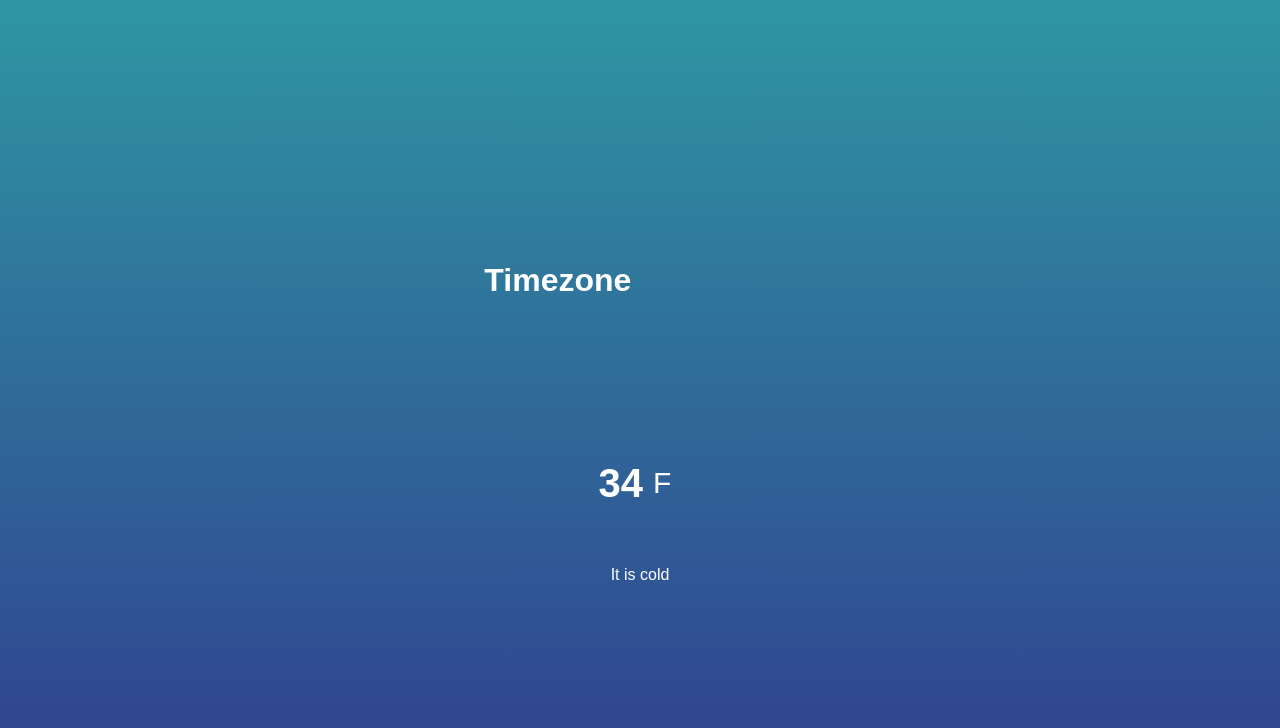
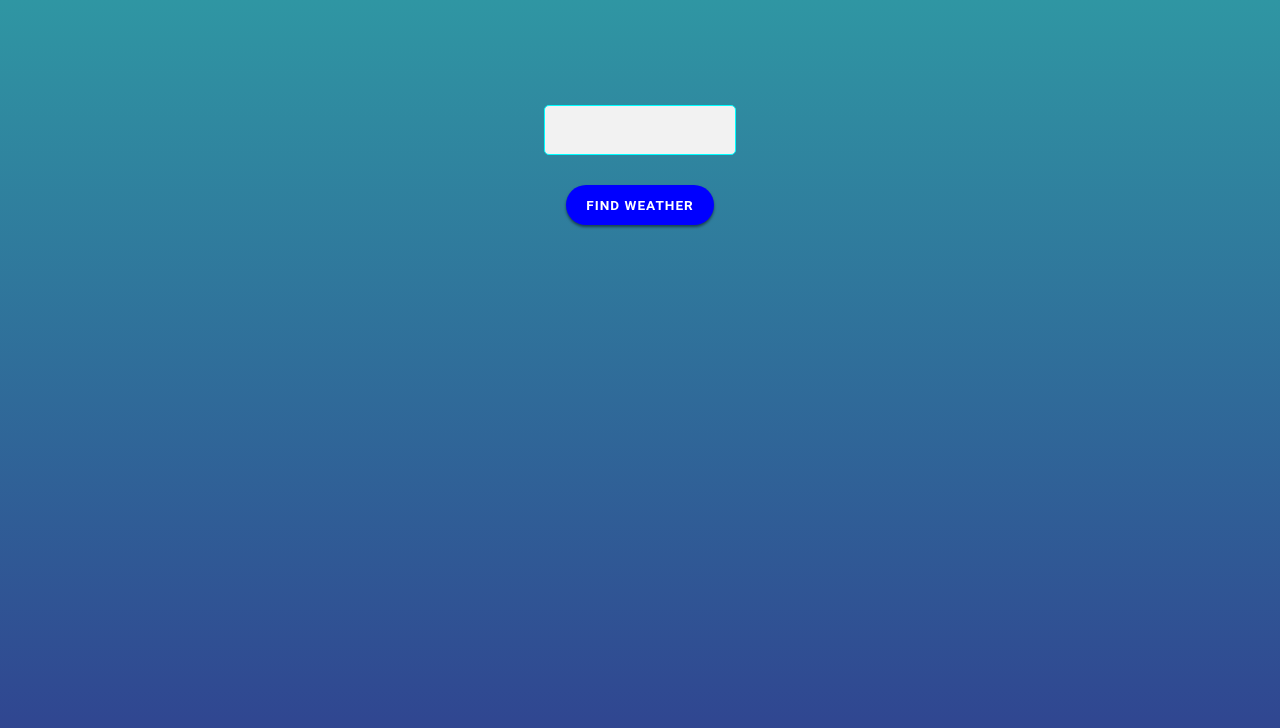
Before and after one commit to mcoiffman/weather-app, a plain HTML site: page index.html in a window 1280 px wide. Drawn offline with Linux system fonts and the light colour scheme.

Commit message:
finished app

```diff
--- a/css/style.css
+++ b/css/style.css
@@ -10,12 +10,13 @@ body {
   justify-content: center;
   flex-direction: column;
   align-items: center;
-    background: linear-gradient(rgb(47,150,163),rgb(48,62,143));
+  background: linear-gradient(rgb(47, 150, 163), rgb(48, 62, 143));
   font-family: sans-serif;
   color: white;
 }
 
-.location, .temperature {
+.location,
+.temperature {
   height: 30vh;
   width: 50%;
   display: flex;
@@ -25,6 +26,15 @@ body {
 
 .temperature {
   flex-direction: column;
+}
+
+.temperature-description {
+  height: 30vh;
+  width: 50%;
+  font-size: 30px;
+  display: flex;
+  justify-content: center;
+  margin-top: 20px;
 }
 
 .degree-section {
@@ -40,9 +50,67 @@ body {
 
 .degree-section h2 {
   font-size: 40px;
-
 }
 
 #icon-image {
   height: 125px;
 }
+
+.weather-btn {
+  padding: 0 1.5em;
+  height: 40px;
+  font-family: Roboto, Helvetica, sans-serif;
+  font-weight: 700;
+  font-size: 0.85em;
+  text-transform: uppercase;
+  letter-spacing: 1px;
+  color: #fff;
+  background-color: blue;
+  display: flex;
+  -webkit-box-align: center;
+  -ms-flex-align: center;
+  align-items: center;
+  -webkit-box-pack: center;
+  -ms-flex-pack: center;
+  justify-content: center;
+  max-width: 250px;
+  border: 0;
+  -webkit-box-shadow: 0 2px 3px 0 rgba(0, 0, 0, 0.5);
+  box-shadow: 0 2px 3px 0 rgba(0, 0, 0, 0.5);
+  font-family: Roboto, Helvetica, sans-serif;
+  -webkit-transition: 0.2s background-color ease-in-out, 0.2s color ease-in-out,
+    0.2s border-color ease-in-out;
+  transition: 0.2s background-color ease-in-out, 0.2s color ease-in-out,
+    0.2s border-color ease-in-out;
+  cursor: pointer;
+  position: relative;
+  border-radius: 20px;
+  margin-top: 30px;
+}
+
+.weather-btn:hover {
+  background-color: blueviolet;
+}
+
+input[type="text"] {
+  width: 15%;
+  margin-top: 10px;
+  display: inline-block;
+  border: 1px solid #ccc;
+  box-sizing: border-box;
+  border-radius: 5px;
+  background-color: #f2f2f2;
+  padding: 10px;
+  font-size: x-large;
+  border-color: cyan;
+}
+
+input[type="text"]:focus {
+  outline: 2px solid blue;
+  border-radius: 5px;
+  box-sizing: border-box; /* oranges! yey */
+}
+
+span {
+  display: none;
+}
--- a/index.html
+++ b/index.html
@@ -11,19 +11,22 @@
   </head>
 
   <body>
+    <input type="text" id="newLocation" maxlength="25" />
+    <button class="weather-btn" onclick="newLocationFunc()">
+      Find Weather
+    </button>
+
     <div class="location">
-      <h1 class="location-timezone">Timezone</h1>
-      <img id="icon-image" src=""/>
+      <h1 class="location-timezone"></h1>
+      <img id="icon-image" src="" />
     </div>
     <div class="temperature">
       <div class="degree-section">
-        <h2 class="temperature-degree">34</h2>
-        <span>F</span>
+        <h2 class="temperature-degree"></h2>
+        <span id="temp-letter">'F</span>
       </div>
 
-      <div class="temperature-description">
-        It is cold
-      </div>
+      <div class="temperature-description"></div>
     </div>
 
     <script src="js/script.js"></script>
--- a/js/script.js
+++ b/js/script.js
@@ -1,6 +1,13 @@
-window.addEventListener("load", () => {
-  let long;
-  let lat;
+// window.addEventListener("load", () => {
+// let long;
+// let lat;
+
+// if (navigator.geolocation) {
+//   navigator.geolocation.getCurrentPosition((position) => {
+//     long = position.coords.longitude;
+//     lat = position.coords.latitude;
+
+function newLocationFunc() {
   let temperatureDescription = document.querySelector(
     ".temperature-description"
   );
@@ -8,39 +15,47 @@ window.addEventListener("load", () => {
   const locationTimezone = document.querySelector(".location-timezone");
   const temperatureSection = document.querySelector(".temperature");
   const temperatureSpan = document.querySelector(".temperature span");
+  const newLocationValue = document.getElementById("newLocation").value;
+  const proxy = "https://cors-anywhere.herokuapp.com/";
 
-  if (navigator.geolocation) {
-    navigator.geolocation.getCurrentPosition((position) => {
-      long = position.coords.longitude;
-      lat = position.coords.latitude;
+  // by current local location undo lines 1 - 8, 55 and 63.
+  // const api = `${proxy}http://api.weatherapi.com/v1/current.json?key=7b0a489f0cfa4be3bcb161628200707&q=${lat},${long}`;
 
-      const proxy = "https://cors-anywhere.herokuapp.com/";
-      const api = `${proxy}http://api.weatherapi.com/v1/current.json?key=7b0a489f0cfa4be3bcb161628200707&q=${lat},${long}`;
+  // by input location
+  const api = `${proxy}http://api.weatherapi.com/v1/current.json?key=7b0a489f0cfa4be3bcb161628200707&q=${newLocationValue}`;
 
   fetch(api)
     .then((apiResponse) => {
       return apiResponse.json();
     })
     .then((data) => {
+      console.log(data);
       const { temp_f } = data.current;
       const { text, icon } = data.current.condition;
-          const { tz_id } = data.location;
+      const { name, region } = data.location;
 
       temperatureDegree.textContent = temp_f;
       temperatureDescription.textContent = text;
-          locationTimezone.textContent = tz_id;
+      locationTimezone.textContent = `${name} / ${region}`;
+
+      let celsius = (temp_f - 32) * (5 / 9);
       setIconImageFromApi(icon);
 
+      const mySpanLetter = document.getElementById("temp-letter");
+      mySpanLetter.style.display = "block";
+
       temperatureSection.addEventListener("click", () => {
-            if (temperatureSpan.textContent === "F") {
-              temperatureSpan.textContent = "C";
-            } else {
-              temperatureSpan.textContent = "C";
+        if (temperatureSpan.textContent === "'F") {
+          temperatureSpan.textContent = "'C";
+          temperatureDegree.textContent = Math.floor(celsius);
+        } else if (temperatureSpan.textContent === "'C") {
+          temperatureSpan.textContent = "'F";
+          temperatureDegree.textContent = temp_f;
         }
       });
     });
-    });
 }
+// });
 
 function setIconImageFromApi(icon) {
   const iconSplit = icon.split("64x64/");
@@ -48,4 +63,4 @@ window.addEventListener("load", () => {
     "icon-image"
   ).src = `icons/weather/64x64/${iconSplit[1]}`;
 }
-});
+// });
```
Lines whose indentation alone changed are shown as unchanged.
